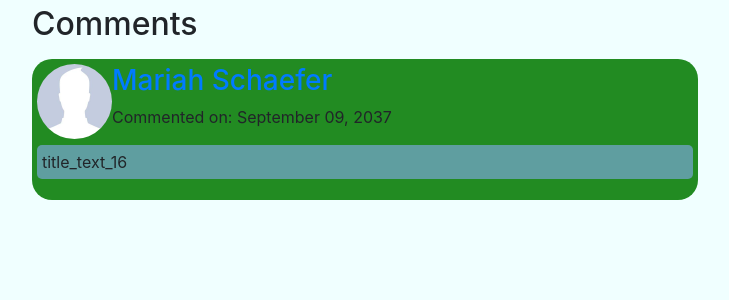
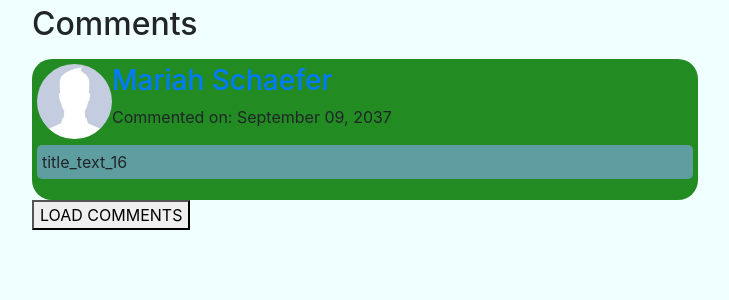
Before and after one commit to tartancz/todo, a Django app: page /todo/37/ in a window 1280 px wide. Shown: the part 408-708 px from the top of the page, without its empty margins (32-761 px from the left). Run offline with Django 4.2, Linux system fonts and the light colour scheme; data comes from the database, SQL or seed files in the repository; parts of the project's set-up code (start-up, migrations or seed data) failed here and were passed over; some libraries are stand-ins or nearby versions.

Commit message:
added button to load more comments to html

```diff
--- a/ToDoList/todo/templates/todo/detail_view.html
+++ b/ToDoList/todo/templates/todo/detail_view.html
@@ -63,5 +63,6 @@
             <p>Pretty empty here :]</p>
         {% endfor %}
     </div>
+    <button onclick="getComments()" class="comment-button">LOAD COMMENTS</button>
     <script src="{% static 'todo/script.js' %}"></script>
 {% endblock %}
```
